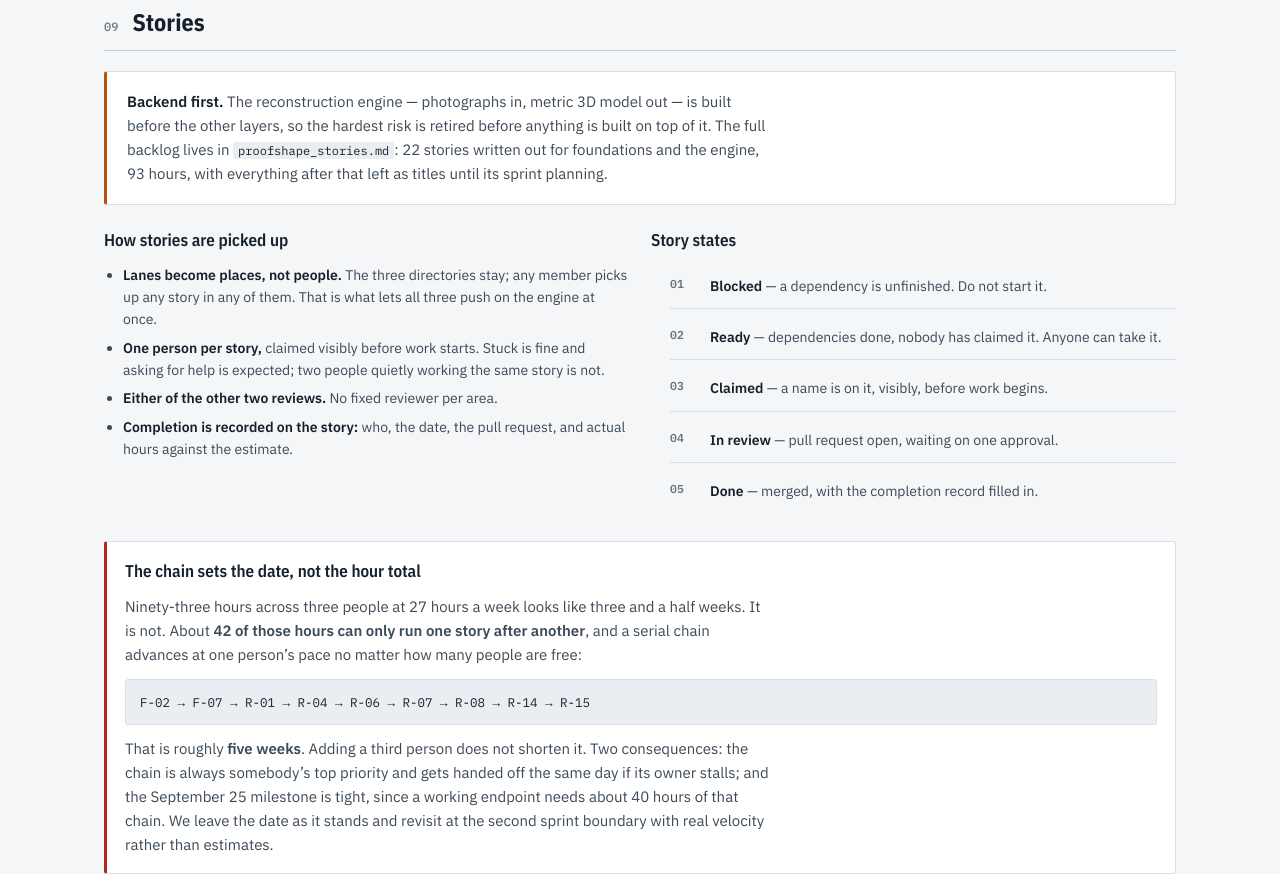
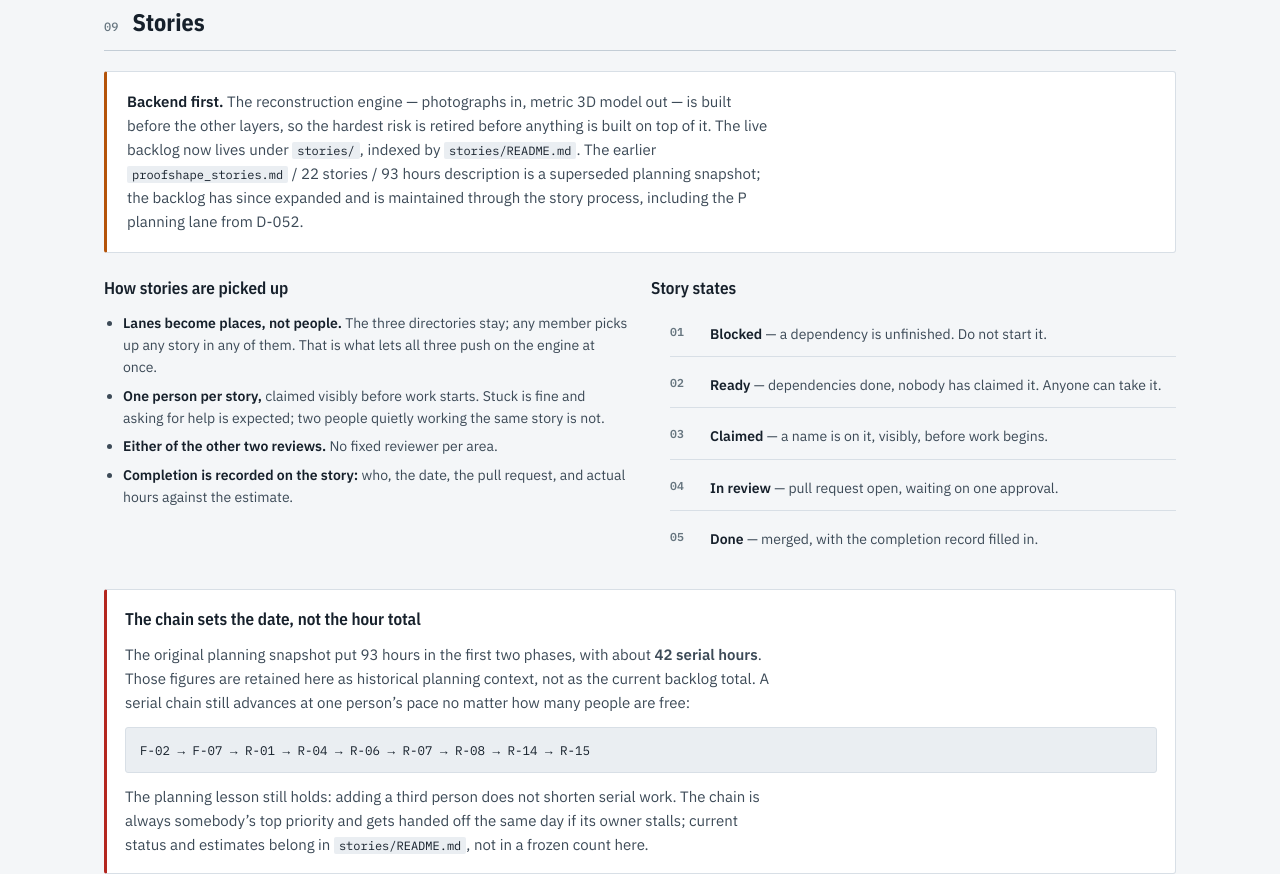
Before and after one commit to proofshape/proofshape, a plain HTML site: page docs/sprint-plan.html in a window 1280 px wide. Shown: the part 10709-11583 px from the top of the page. Drawn offline with nearby package versions, Linux system fonts and the light colour scheme.

Commit message:
P-23: refresh published sprint-plan source

```diff
--- a/docs/sprint-plan.html
+++ b/docs/sprint-plan.html
@@ -1127,7 +1127,7 @@ footer{margin-top:56px; padding-top:18px; border-top:1px solid var(--rule); font
 <section>
   <div class="sec-head"><span class="num">09</span><h2>Stories</h2></div>
   <div class="finding">
-    <p><strong>Backend first.</strong> The reconstruction engine &mdash; photographs in, metric 3D model out &mdash; is built before the other layers, so the hardest risk is retired before anything is built on top of it. The full backlog lives in <span class="file">proofshape_stories.md</span>: 22 stories written out for foundations and the engine, 93 hours, with everything after that left as titles until its sprint planning.</p>
+    <p><strong>Backend first.</strong> The reconstruction engine &mdash; photographs in, metric 3D model out &mdash; is built before the other layers, so the hardest risk is retired before anything is built on top of it. The live backlog now lives under <span class="file">stories/</span>, indexed by <span class="file">stories/README.md</span>. The earlier <span class="file">proofshape_stories.md</span> / 22 stories / 93 hours description is a superseded planning snapshot; the backlog has since expanded and is maintained through the story process, including the P planning lane from D-052.</p>
   </div>
 
   <div class="cols">
@@ -1154,9 +1154,9 @@ footer{margin-top:56px; padding-top:18px; border-top:1px solid var(--rule); font
 
   <div class="warn-box" style="margin-top:22px;">
     <h3 style="margin-bottom:9px;">The chain sets the date, not the hour total</h3>
-    <p>Ninety-three hours across three people at 27 hours a week looks like three and a half weeks. It is not. About <b>42 of those hours can only run one story after another</b>, and a serial chain advances at one person&rsquo;s pace no matter how many people are free:</p>
+    <p>The original planning snapshot put 93 hours in the first two phases, with about <b>42 serial hours</b>. Those figures are retained here as historical planning context, not as the current backlog total. A serial chain still advances at one person&rsquo;s pace no matter how many people are free:</p>
     <pre class="code" style="margin:12px 0;">F-02 &rarr; F-07 &rarr; R-01 &rarr; R-04 &rarr; R-06 &rarr; R-07 &rarr; R-08 &rarr; R-14 &rarr; R-15</pre>
-    <p>That is roughly <b>five weeks</b>. Adding a third person does not shorten it. Two consequences: the chain is always somebody&rsquo;s top priority and gets handed off the same day if its owner stalls; and the September 25 milestone is tight, since a working endpoint needs about 40 hours of that chain. We leave the date as it stands and revisit at the second sprint boundary with real velocity rather than estimates.</p>
+    <p>The planning lesson still holds: adding a third person does not shorten serial work. The chain is always somebody&rsquo;s top priority and gets handed off the same day if its owner stalls; current status and estimates belong in <span class="file">stories/README.md</span>, not in a frozen count here.</p>
   </div>
 
   <p class="note" style="margin-top:16px;">The off-chain stories &mdash; board detection, intrinsics, the scale check, provenance, uncertainty, both fallback backbones and the latency table &mdash; are where the other two people work while the chain advances. There is enough of that to keep everyone busy, which is the point of laying the backlog out this way. <b>Three stories have no dependencies at all</b> and are the ones to start on day one, one each: the public repository, the GPU pod, and the golden capture set.</p>
```
